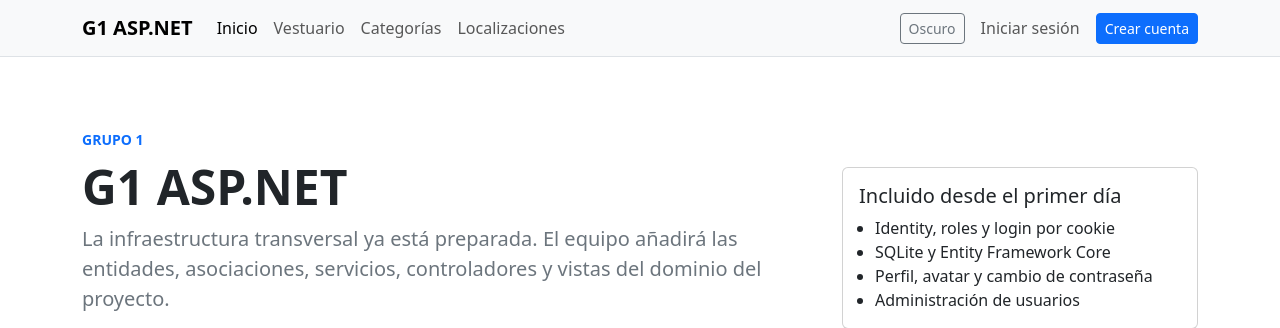
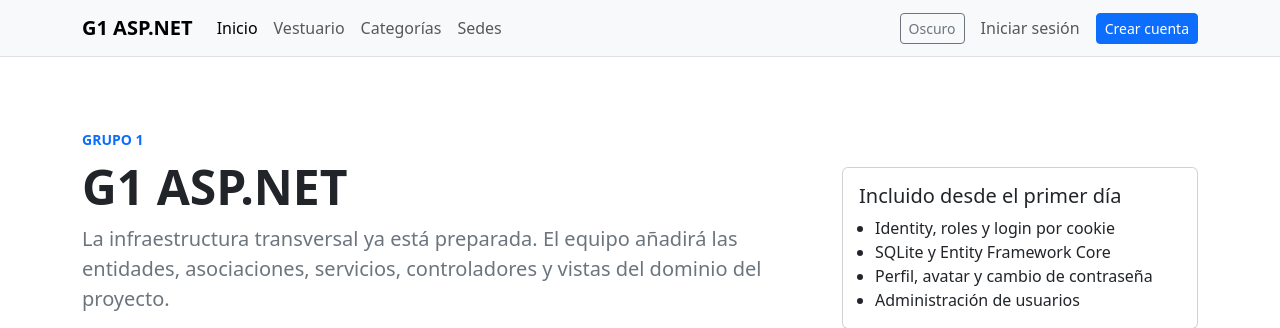
Before and after one commit to certidevs/g1_aspnet, an ASP.NET Core app: page / in a window 1280 px wide. Shown: the top 328 px of the page. Run offline with ASP.NET Core 8, Linux system fonts and the light colour scheme; some libraries are stand-ins or nearby versions.

Commit message:
Corregir enlace Localizanes del Layout y cambiarlo por Sedes

```diff
--- a/Views/Shared/_Layout.cshtml
+++ b/Views/Shared/_Layout.cshtml
@@ -55,8 +55,8 @@
                                         <li class="nav-item"><a class='@NavClass("Donations")' asp-controller="Donations"
                                                                     asp-action="Index">Donaciones</a></li>
                                         }
-                                        <li class="nav-item"><a class='@NavClass("Location")' asp-controller="Location"
-                                                                    asp-action="Index">Localizaciones</a></li>
+                                        <li class="nav-item"><a class='@NavClass("Locations")' asp-controller="Location"
+                                                                    asp-action="Index">Sedes</a></li>
                                         @if (User.IsInRole(RoleNames.Admin) || User.IsInRole(RoleNames.User)){
                                             <li class="nav-item"><a class='@NavClass("Reservations")' asp-controller="Reservations"
                                                                         asp-action="Index">Reservas</a></li>
```
